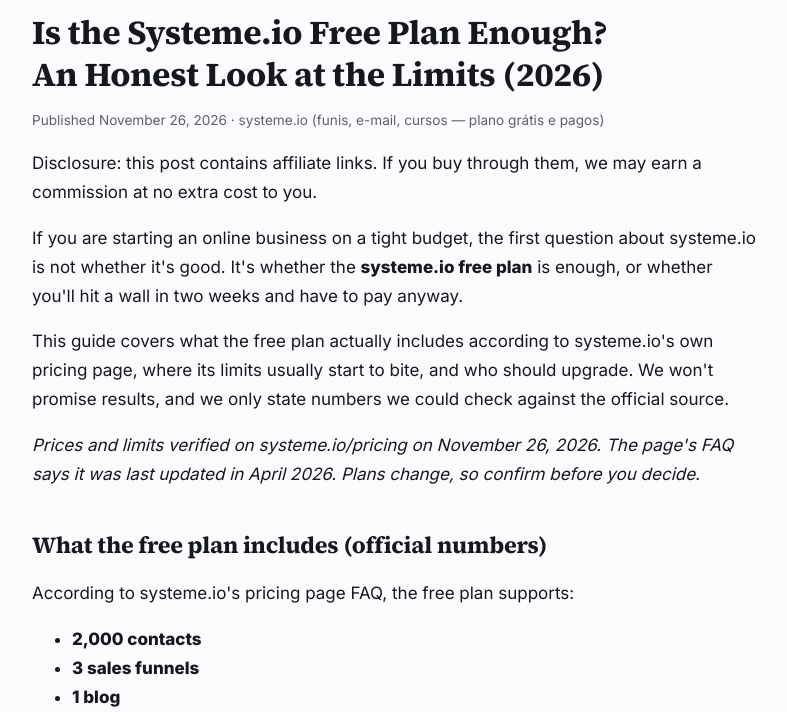
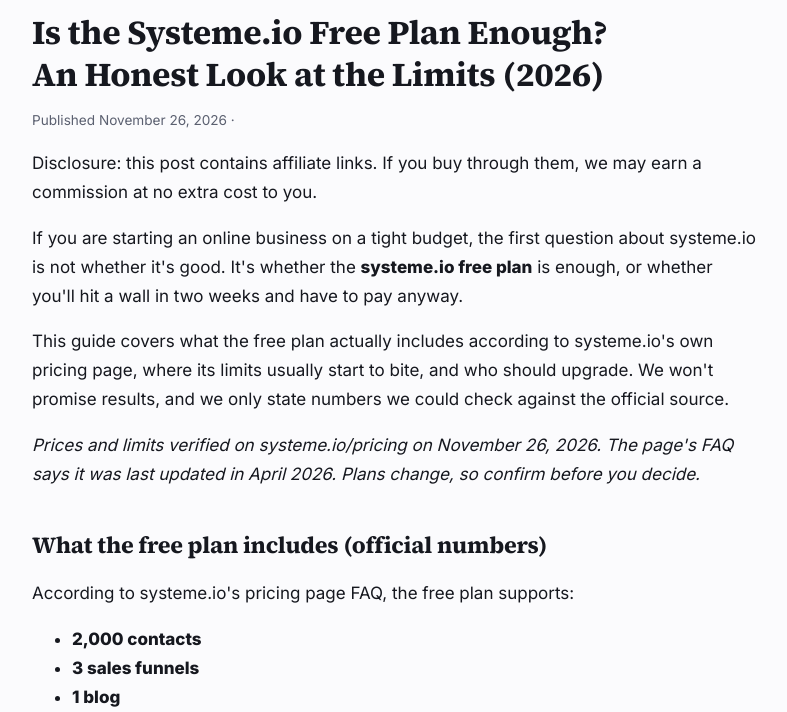
Before and after one commit to nelson03matheus-creator/ai-tool-verdict, a plain HTML site: page systeme-io-free-plan-review/index.html in a window 1280 px wide. Shown: the part 65-777 px from the top of the page, without its empty margins (246-1033 px from the left). Drawn offline with Linux system fonts and the light colour scheme.

Commit message:
Atualiza site (2026-11-26)

```diff
--- a/systeme-io-free-plan-review/index.html
+++ b/systeme-io-free-plan-review/index.html
@@ -23,7 +23,7 @@ table{border-collapse:collapse;width:100%;display:block;overflow-x:auto}th,td{bo
 footer{border-top:1px solid var(--line);margin-top:60px;padding-block:24px;color:var(--muted);font-size:.85rem}
 img{max-width:100%}code{font-size:.9em}</style></head><body>
 <header><div class="w"><a class="logo" href="./../">AI Tool <span>Verdict</span></a><nav><a href="./../">Reviews</a><a href="./../about/">About</a></nav></div></header>
-<main class="w"><article><h1>Is the Systeme.io Free Plan Enough? An Honest Look at the Limits (2026)</h1><p class="meta">Published November 26, 2026 · systeme.io (funis, e-mail, cursos — plano grátis e pagos)</p><p>Disclosure: this post contains affiliate links. If you buy through them, we may earn a commission at no extra cost to you.</p>
+<main class="w"><article><h1>Is the Systeme.io Free Plan Enough? An Honest Look at the Limits (2026)</h1><p class="meta">Published November 26, 2026 · </p><p>Disclosure: this post contains affiliate links. If you buy through them, we may earn a commission at no extra cost to you.</p>
 <p>If you are starting an online business on a tight budget, the first question about systeme.io is not whether it&#39;s good. It&#39;s whether the <strong>systeme.io free plan</strong> is enough, or whether you&#39;ll hit a wall in two weeks and have to pay anyway.</p>
 <p>This guide covers what the free plan actually includes according to systeme.io&#39;s own pricing page, where its limits usually start to bite, and who should upgrade. We won&#39;t promise results, and we only state numbers we could check against the official source.</p>
 <p><em>Prices and limits verified on systeme.io/pricing on November 26, 2026. The page&#39;s FAQ says it was last updated in April 2026. Plans change, so confirm before you decide.</em></p>
```
